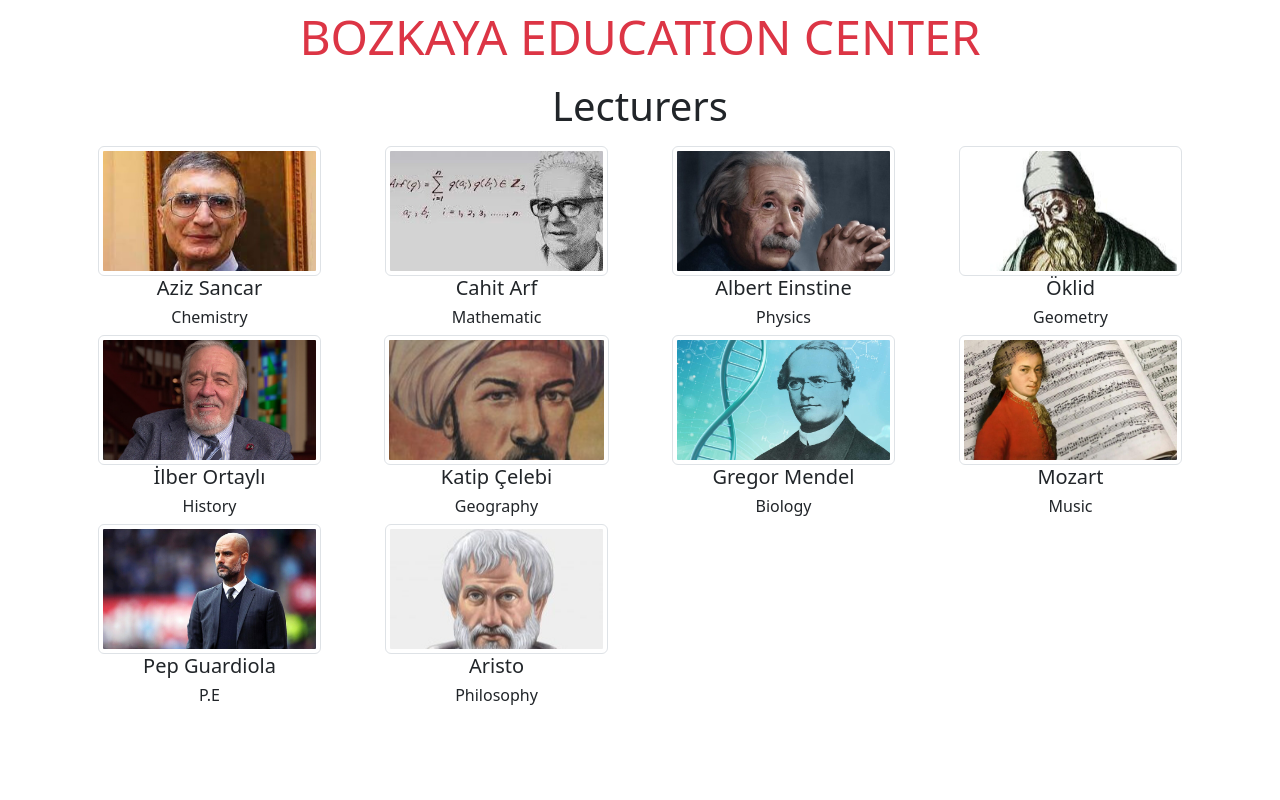
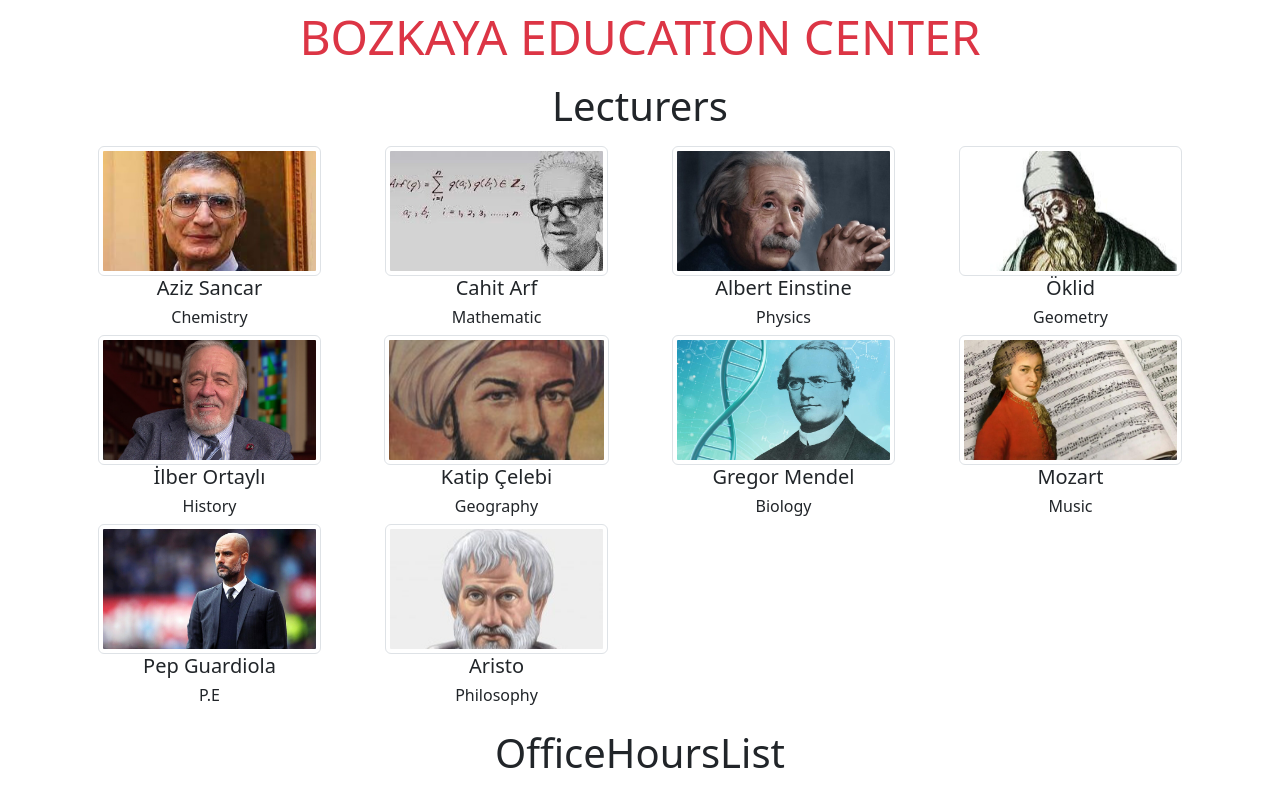
Before and after one commit to mbozkayaGitHub/educationcenter, a React (Create React App) app: page / in a window 1280 px wide. Built offline with nearby package versions, Linux system fonts and the light colour scheme.

Commit message:
OfficeHours

```diff
--- a/src/pages/Home.jsx
+++ b/src/pages/Home.jsx
@@ -2,20 +2,17 @@
 import Lecturers from "../components/Lecturers";
 import { lecturerData } from "../helper/data";
 import Navbar from "../components/Navbar";
-
-
-
-
+import OfficeHoursList from "../components/OfficeHoursList";
 
 const Home = () => {
-const [lecturers, setLecturers] = useState(lecturerData)
+  const [lecturers, setLecturers] = useState(lecturerData);
 
   return (
     <main className="text-center mt-2">
-      <Navbar/>
+      <Navbar />
 
-
-   <Lecturers  lecturers={lecturers}/>
+      <Lecturers lecturers={lecturers} />
+      <OfficeHoursList/>
     </main>
   );
 };
```
